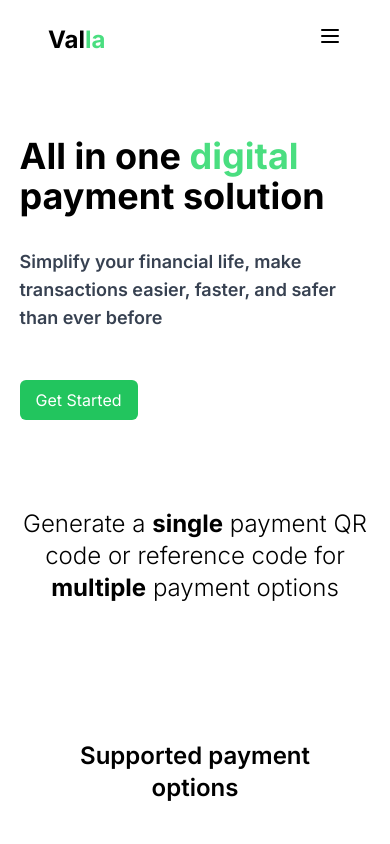
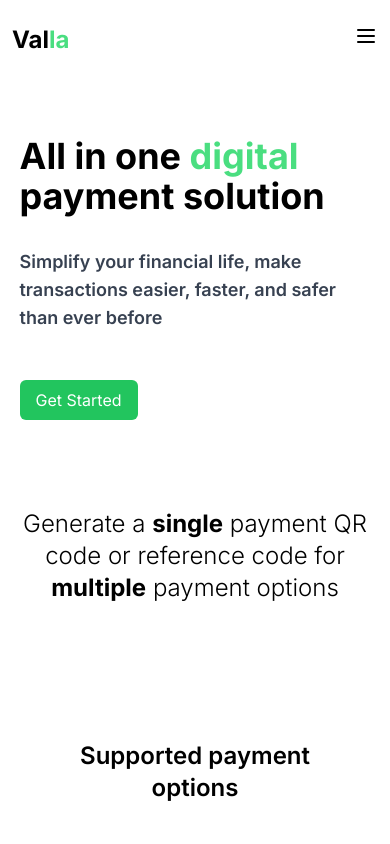
Before and after one commit to novalabsug/valla-frontend, a Next.js app: page / in a window 390 px wide. Shown: the top 844 px of the page. Built offline with nearby package versions, Linux system fonts and the light colour scheme.

Commit message:
fixed navbar spacing

```diff
--- a/components/Navbar.tsx
+++ b/components/Navbar.tsx
@@ -15,7 +15,7 @@ const Navbar = () => {
   const [userDropdown, setUserDropdown] = useState(false);
 
   return (
-    <nav className="py-6 px-12 flex justify-between">
+    <nav className="py-6 lg:px-12 sm:px-6 px-3 flex justify-between">
       <Link href={"/"}>
         <h3 className="font-bold text-2xl">
           Val<span className="text-green-400">la</span>
```
